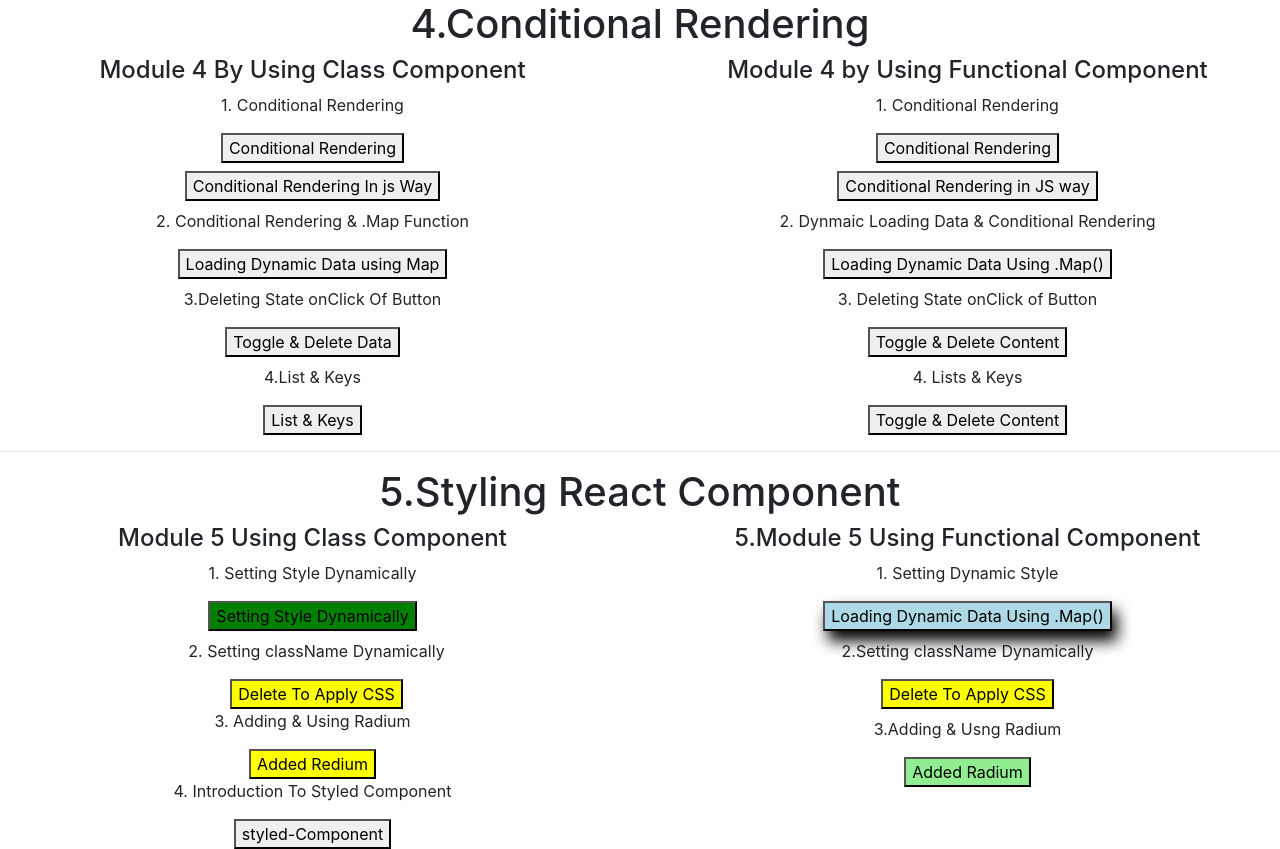
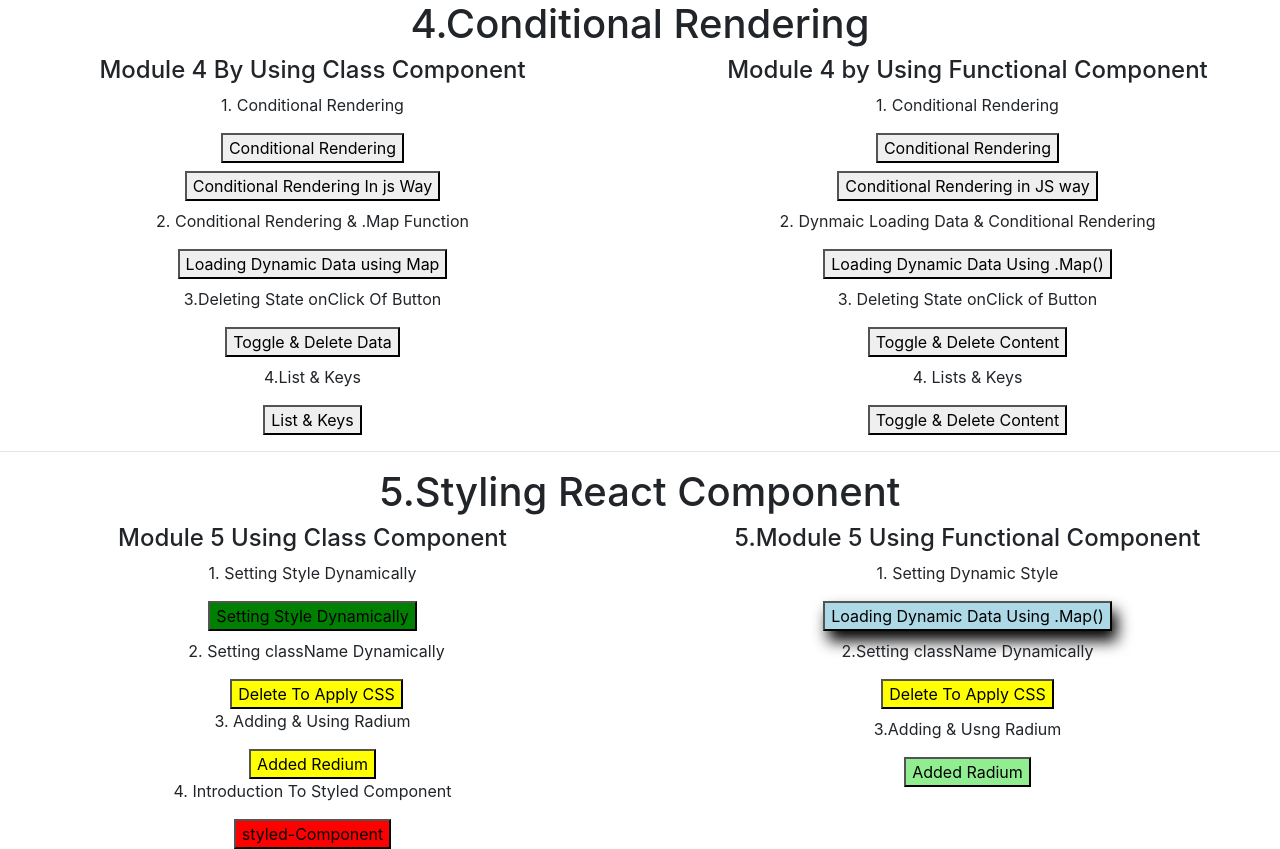
Before and after one commit to HusnainK721/my-first-app, a React (Create React App) app: page / in a window 1280 px wide. Built offline with nearby package versions, Linux system fonts and the light colour scheme.

Commit message:
implemented styled button

```diff
--- a/src/Component/Module-5-StylingReactCompAndElement/StylingReactInClass/D-IntroductionToStyledComponent/IntroductionToStyledComponentParentC.jsx
+++ b/src/Component/Module-5-StylingReactCompAndElement/StylingReactInClass/D-IntroductionToStyledComponent/IntroductionToStyledComponentParentC.jsx
@@ -3,10 +3,7 @@ import IntroductionToStyledComponentChildC from "./IntroductionToStyledComponent
 import styled from "styled-components";
 
 const StyledButton = styled.button`
-background-color: blue;
-"&:hover": {
-  background-color: lightgreen;
-  color: red;
+  background-color: red;
 `;
 class IntroductionToStyledComponentParentC extends Component {
   state = {
@@ -62,6 +59,7 @@ class IntroductionToStyledComponentParentC extends Component {
               />
             );
           })}
+          {/* <button onClick={this.switchNameHandler} className="mt-2"> */}
           <button onClick={this.switchNameHandler} className="mt-2">
             Change State
           </button>
@@ -88,7 +86,9 @@ class IntroductionToStyledComponentParentC extends Component {
     return (
       <div>
         <p> 4. Introduction To Styled Component</p>
-        <button onClick={this.toggleNameHandler}>styled-Component</button>
+        <StyledButton onClick={this.toggleNameHandler}>
+          styled-Component
+        </StyledButton>
         {displayPersonData}
       </div>
     );
```
Also changed, not shown: 1 other file (tests, documents, lock files or other folders).
